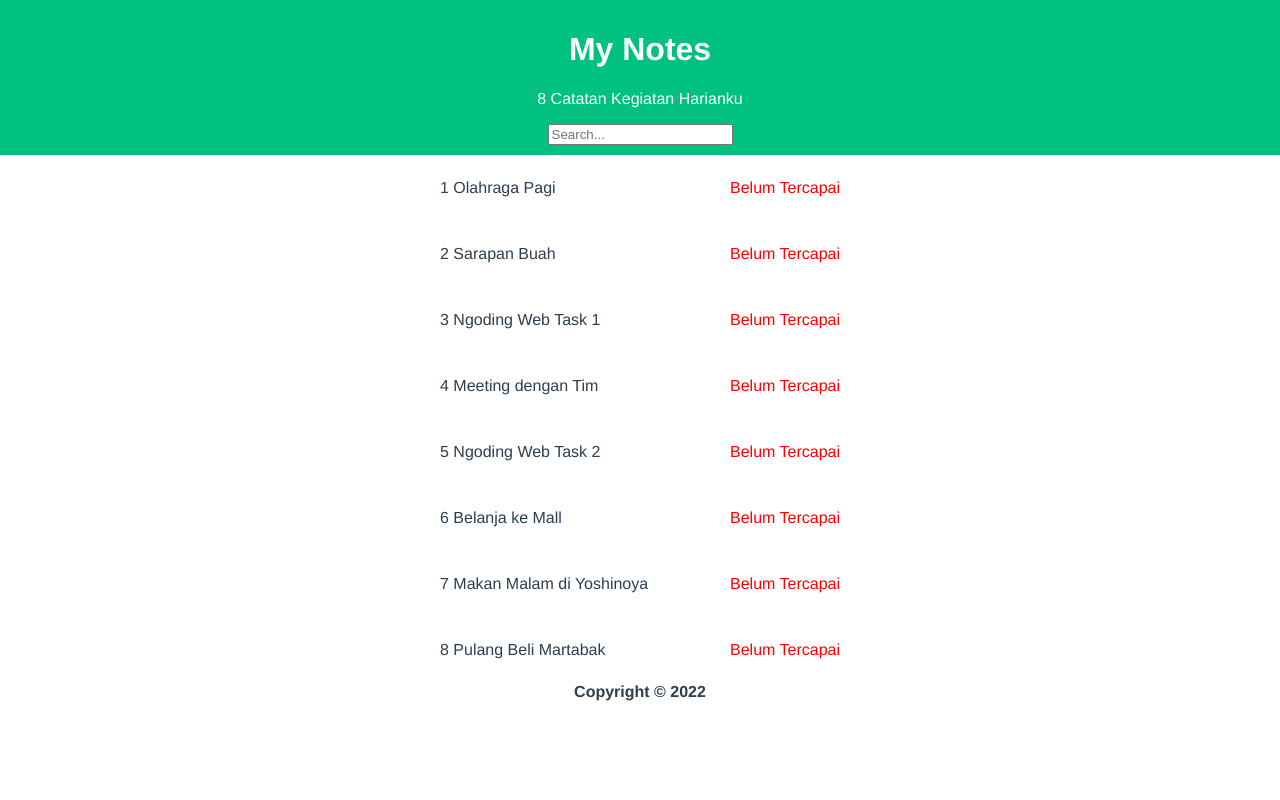
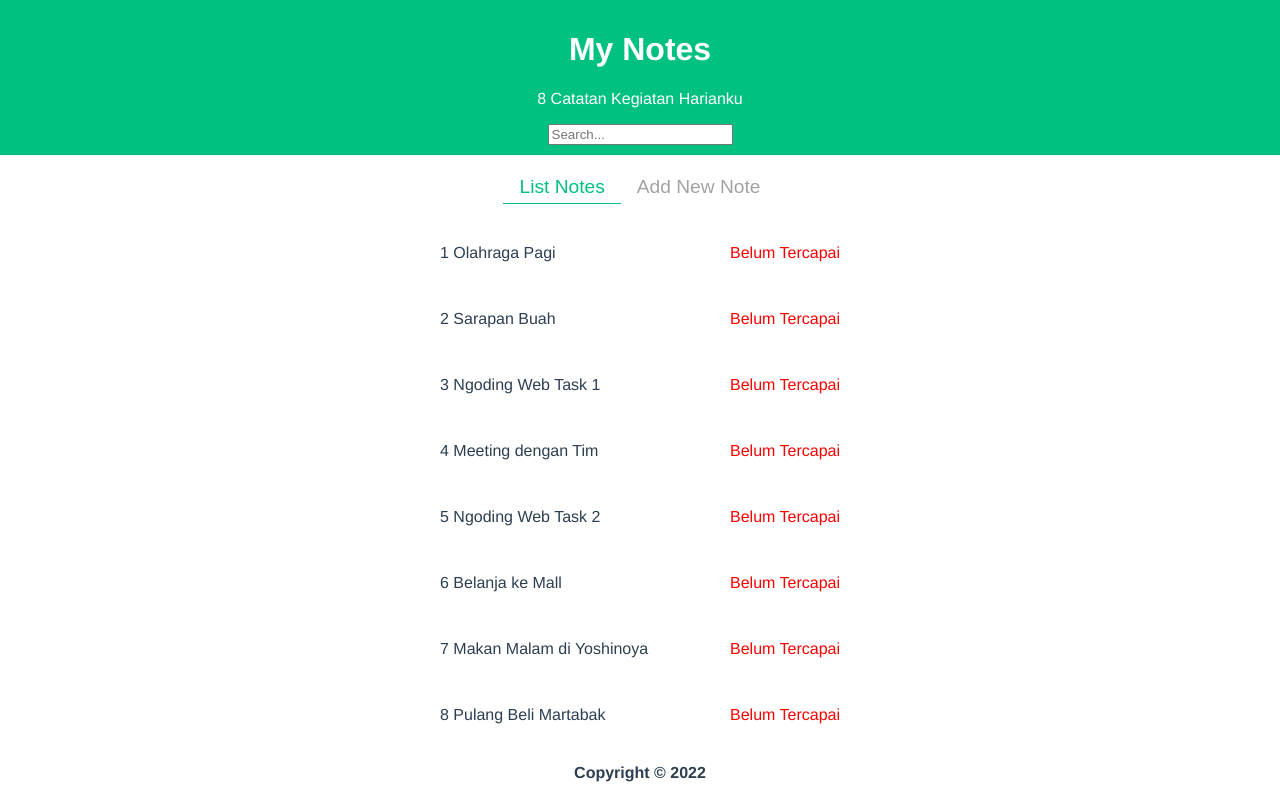
Before and after one commit to rakamaheka22/dia-2022, a Vue app in the folder cli/vue-lesson/: page / in a window 1280 px wide. Built offline with nearby package versions, Linux system fonts and the light colour scheme.

Commit message:
Dynamic Components

```diff
--- a/cli/vue-lesson/src/App.vue
+++ b/cli/vue-lesson/src/App.vue
@@ -4,12 +4,25 @@
       <Header :title="title" :description="description" :count="count" />
       <SearchBox @result="onSearch($event)" />
     </template>
-    <div class="list-item">
-      <ul v-if="items.length > 0">
-        <li v-for="(item, index) in items" :key="index">
-          <Item :item="item" @updateTask="updateTask($event)" />
-        </li>
-      </ul>
+    <div class="tab-button-wrapper">
+      <button
+        v-for="(tab, index) in listTabs"
+        :key="index"
+        class="tab-button"
+        :class="{
+          'tab-button--active': currentTab === tab
+        }"
+        @click="currentTab = tab"
+      >
+        {{ tabName(tab) }}
+      </button>
+    </div>
+    <div class="tab-view-wrapper">
+      <component
+        :is="currentTab"
+        :items="items"
+        @updateTask="items = $event"
+      ></component>
     </div>
     <template #footer>
       Copyright &copy; 2022
@@ -20,21 +33,26 @@
 <script>
 import Main from './layouts/Main.vue';
 import Header from './components/Header.vue';
-import Item from './components/Item.vue';
 import SearchBox from './components/SearchBox.vue';
+
+import List from './components/List.vue';
+import AddForm from './components/AddForm.vue';
 
 export default {
   name: 'App',
   data() {
     return {
       items: [],
+      currentTab: 'List',
+      listTabs: ['List', 'AddForm']
     };
   },
   components: {
     Header,
     SearchBox,
-    Item,
-    Main
+    Main,
+    List,
+    AddForm
   },
   computed: {
     count() {
@@ -100,10 +118,10 @@ export default {
         this.fetchData();
       }
     },
-    updateTask(item) {
-      const foundIndex = this.items
-        .findIndex(x => x.id == item.id);
-      this.items[foundIndex].isComplete = item.isComplete;
+    tabName(name) {
+      if (name === 'List') return 'List Notes';
+      if (name === 'AddForm') return 'Add New Note';
+      return name;
     }
   }
 }
@@ -127,15 +145,24 @@ body {
   text-align: center;
 }
 
-.list-item {
-  text-align: left;
-  max-width: 400px;
-  margin: auto;
+.tab-view-wrapper {
+  padding: 0px 16px 16px 16px;
 }
 
-.list-item ul {
-  list-style: none;
-  padding: 0;
-  margin: 0;
+.tab-button-wrapper {
+  padding: 16px;
+}
+
+.tab-button {
+  border: 0px;
+  font-size: 1.2rem;
+  background: #FFFFFF;
+  padding: 5px 16px;
+  color: #A2A2A2;
+}
+
+.tab-button--active {
+  color: #00C180;
+  border-bottom: 1px solid #00C180;
 }
 </style>
--- /dev/null
+++ b/cli/vue-lesson/src/components/AddForm.vue
@@ -0,0 +1,15 @@
+<template>
+  <form>
+      test
+  </form>
+</template>
+
+<script>
+export default {
+  name: 'AddForm',
+}
+</script>
+
+<style>
+
+</style>
--- /dev/null
+++ b/cli/vue-lesson/src/components/List.vue
@@ -0,0 +1,50 @@
+<template>
+  <div class="list-item">
+    <ul v-if="items.length > 0">
+      <li v-for="(item, index) in items" :key="index">
+        <Item :item="item" @updateTask="updateTask($event)" />
+      </li>
+    </ul>
+  </div>
+</template>
+
+<script>
+import Item from './Item.vue';
+
+export default {
+  name: 'List',
+  components: {
+    Item
+  },
+  props: {
+    items: {
+      type: Array,
+      default() {
+        return []
+      }
+    }
+  },
+  methods: {
+    updateTask(item) {
+      const foundIndex = this.items
+        .findIndex(x => x.id == item.id);
+      this.items[foundIndex].isComplete = item.isComplete;
+      this.$emit('updateTask', this.items);
+    },
+  }
+}
+</script>
+
+<style scoped>
+.list-item {
+  text-align: left;
+  max-width: 400px;
+  margin: auto;
+}
+
+.list-item ul {
+  list-style: none;
+  padding: 0;
+  margin: 0;
+}
+</style>
```
